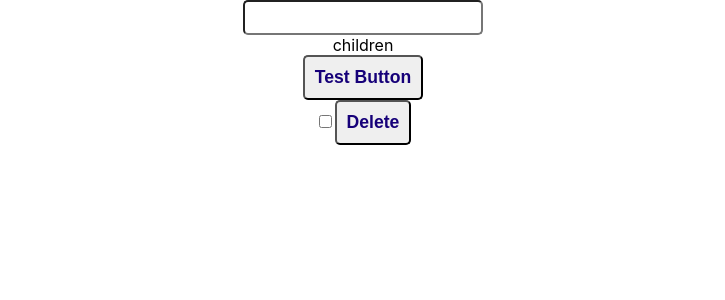
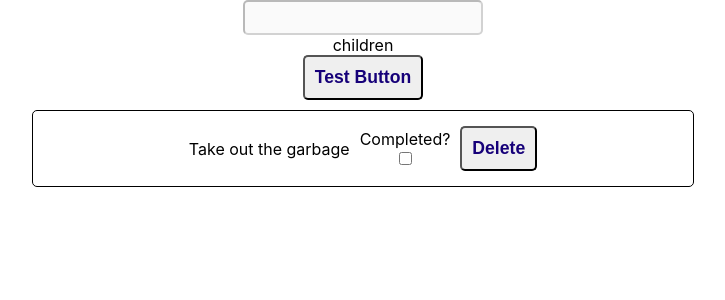
Before and after one commit to Jwing28/2do, a React (Create React App) app: page / in a window 1280 px wide. Shown: the top 300 px of the page, without its empty margins (277-1002 px from the left). Built offline with nearby package versions, Linux system fonts and the light colour scheme.

Commit message:
todo component work

```diff
--- a/src/components/Checkbox.jsx
+++ b/src/components/Checkbox.jsx
@@ -2,15 +2,8 @@ import React from 'react';
 
 import './Components.scss';
 
-const Checkbox = ({ onChange, checked = false }) => {
-  return (
-    <input
-      className='checkbox'
-      type='Checkbox'
-      onChange={onChange}
-      checked={checked}
-    />
-  );
+const Checkbox = ({ onChange }) => {
+  return <input className='checkbox' type='Checkbox' onChange={onChange} />;
 };
 
 export { Checkbox };
--- a/src/components/Components.scss
+++ b/src/components/Components.scss
@@ -3,13 +3,13 @@ $border-radius: 5px;
 $background-color: '#c1e1e3';
 $background-color-hover: rgb(231, 228, 228);
 $font-default: 1.1rem;
-$pad-reg: 5px;
-$pad-big: 10px;
+$space-reg: 5px;
+$space-big: 10px;
 
 // button styles
 .btn {
   border-radius: $border-radius;
-  padding: $pad-big;
+  padding: $space-big;
   font-weight: bold;
   font-size: $font-default;
   color: rgb(22, 0, 121);
@@ -24,10 +24,39 @@ $pad-big: 10px;
 // input styles
 .input {
   border-radius: $border-radius;
-  padding: $pad-reg;
+  padding: $space-reg;
   font-size: $font-default;
 
   &:focus {
     background-color: $background-color-hover;
   }
 }
+
+// todo
+.todo {
+  display: flex;
+  margin: 0 auto;
+  border: 1px solid;
+  border-radius: $border-radius;
+  align-items: center;
+  justify-content: center;
+  padding: $space-big;
+  margin: $space-big auto;
+  width: 50%;
+
+  .completed-container {
+    display: flex;
+    flex-direction: column;
+    justify-content: center;
+    align-items: center;
+  }
+
+  & > * {
+    margin: $space-reg;
+  }
+}
+
+// completed todo items get a strikethrough
+.completed {
+  text-decoration: line-through;
+}
--- a/src/components/Input.jsx
+++ b/src/components/Input.jsx
@@ -8,7 +8,7 @@ const Input = ({ onChange, placeholder, isActive = true }) => {
       className='input'
       onChange={onChange}
       placeholder={placeholder}
-      isActive
+      disabled={isActive}
     />
   );
 };
--- a/src/components/Todo.jsx
+++ b/src/components/Todo.jsx
@@ -2,11 +2,16 @@ import React from 'react';
 
 import { Button, Checkbox, Input } from './index';
 
-const Todo = ({ toggleComplete, onDelete, text }) => {
+const Todo = ({ todo = {}, onDelete, toggleComplete }) => {
+  const { text, completed } = todo;
+  console.log(todo);
   return (
-    <div>
-      {text}
-      <Checkbox onChange={toggleComplete} />
+    <div className='todo'>
+      <div className={completed ? 'completed' : ''}>{text}</div>
+      <div className='completed-container'>
+        <label>Completed?</label>
+        <Checkbox onChange={toggleComplete} />
+      </div>
       <Button onClick={onDelete}>Delete</Button>
     </div>
   );
--- a/src/containers/Home.jsx
+++ b/src/containers/Home.jsx
@@ -3,8 +3,25 @@ import React from 'react';
 import { Button, Input, Label, Todo } from '../components/index';
 
 const mockTodo = {
-  text: '',
+  text: 'Take out the garbage',
+  completed: false,
 };
+
+/*
+    *Should be straight forward to do in non-relational db.
+    Possible view of state:
+    todos = {
+        user1: {
+            todos: [
+                {
+                    text: string,
+                    completed: boolean,
+                    date-created: string
+                }
+            ]
+        }
+    }
+*/
 
 // Home should manage all the state.
 // Making state management simple.
```
Also changed, not shown: 2 other files (tests, documents, lock files or other folders).
